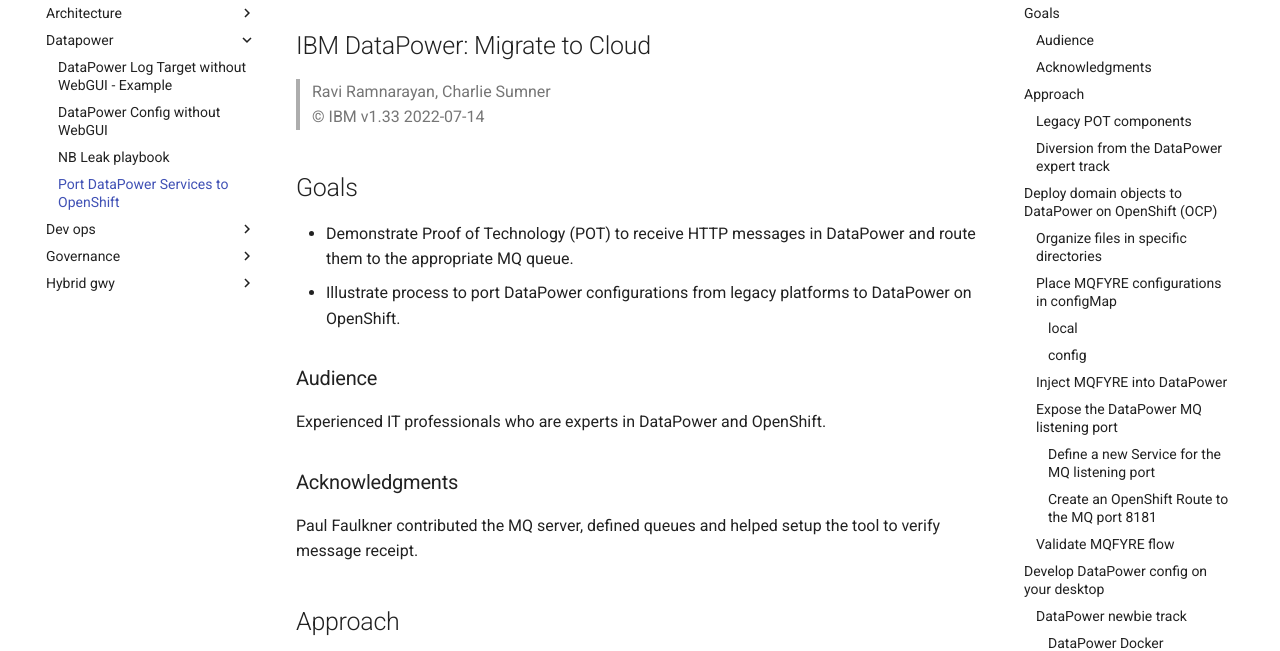
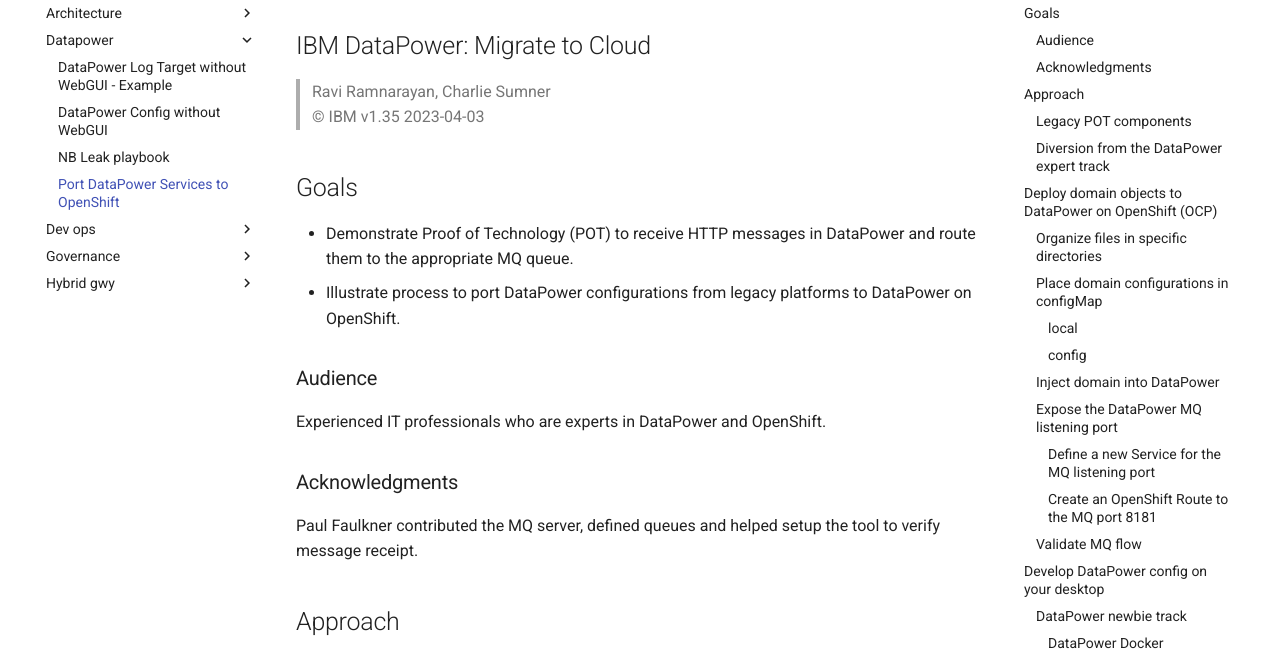
Before and after one commit to ibm-apiconnect/apic-hybrid-cloud-enablement, an MkDocs documentation site: the page built from docs-and-tools/datapower/Port-DataPower-Service-to-OpenShift.md, in a window 1280 px wide and 900 px high. Shown: the part 152-803 px from the top of the window. Built offline with MkDocs 1.6.1 and Material for MkDocs 9.7.7, drawn with Linux system fonts in a browser that asks for light colours; some of the changed text lies outside the part shown.

Commit message:
tweak Port DP Svc to OCP doc

````diff
--- a/docs-and-tools/datapower/Port-DataPower-Service-to-OpenShift.md
+++ b/docs-and-tools/datapower/Port-DataPower-Service-to-OpenShift.md
@@ -1,7 +1,7 @@
 # Port DataPower Services to OpenShift
 ## IBM DataPower: Migrate to Cloud
 >  Ravi Ramnarayan, Charlie Sumner
->  &copy; IBM v1.33  2022-07-14
+>  &copy; IBM v1.35  2023-04-03
 
 ## Goals
 - Demonstrate Proof of Technology (POT) to receive HTTP messages in DataPower and route them to the appropriate MQ queue.
@@ -52,7 +52,7 @@
       └── Route2qByURI.xsl
   ```
 
-### Place MQFYRE configurations in `configMap`
+### Place domain configurations in `configMap`
 
 #### `local`
 The POT example is [Route2qByURI.xsl](./samples/dp-mq-flow/local/Route2qByURI.xsl).
@@ -168,7 +168,7 @@
     uid: 303fea14-e911-4b3c-b1ff-51dbbbc15dc8
   ```
 
-### Inject MQFYRE into DataPower
+### Inject domain into DataPower
 
 
 - Define `additionalDomainConfig` in file [`pot-additionalDomainConfig.yaml`](./samples/dp-mq-flow/pot-additionalDomainConfig.yaml)
@@ -285,6 +285,7 @@
 - Verify the Service
   ```
   oc get service mqfyre-gw-datapower
+
   NAME                  TYPE        CLUSTER-IP      EXTERNAL-IP   PORT(S)    AGE
   mqfyre-gw-datapower   ClusterIP   172.30.66.221   <none>        8181/TCP   2m50s
   ```
@@ -296,7 +297,7 @@
   `oc apply -f <path>/mqfyre-dp2-route.yaml`
 
 
-### Validate MQFYRE flow
+### Validate MQ flow
 [mq-payload.xml](samples/dp-mq-flow/mq-payload.xml) contains a sample payload.
 
 `curl --data-binary @mq-payload.xml MQFYRE-Route-Name/queue/{queuename}`
````
Also changed, not shown: docs-and-tools/index.md (+1 -1 lines).
